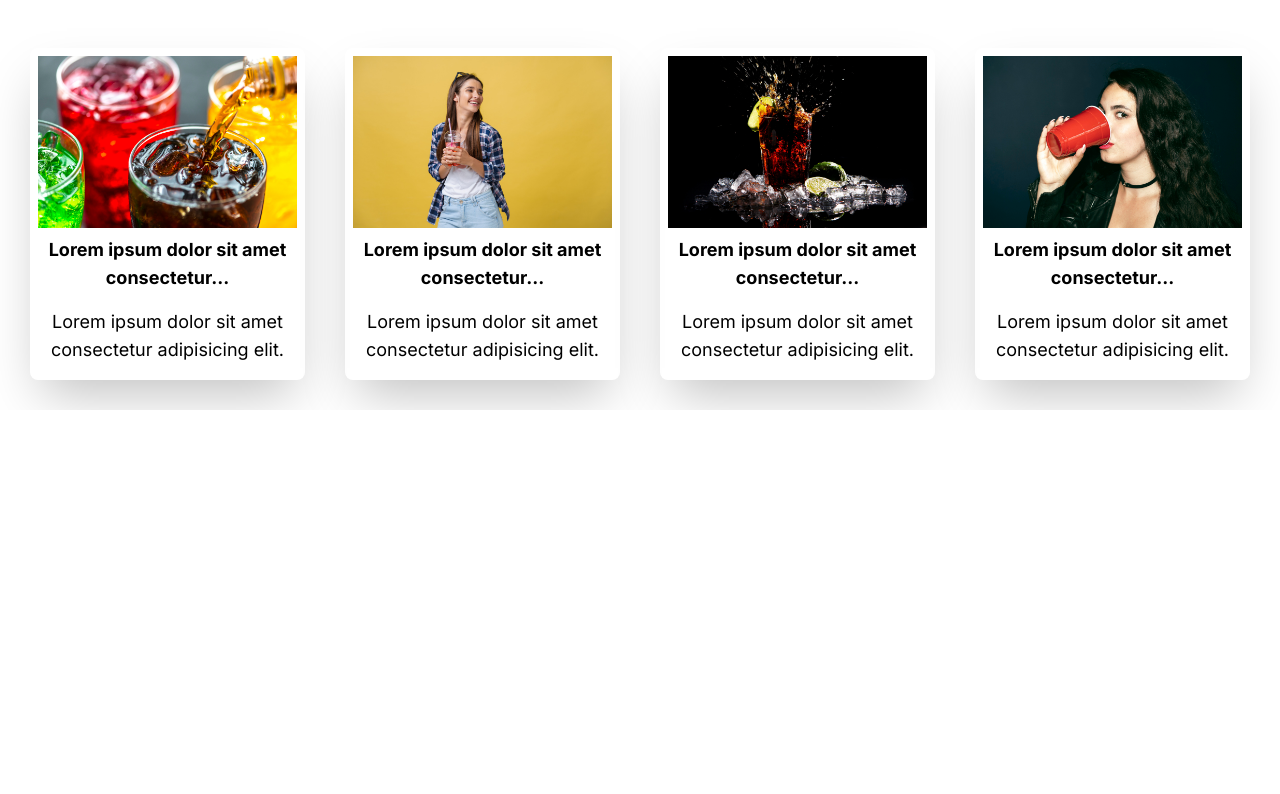
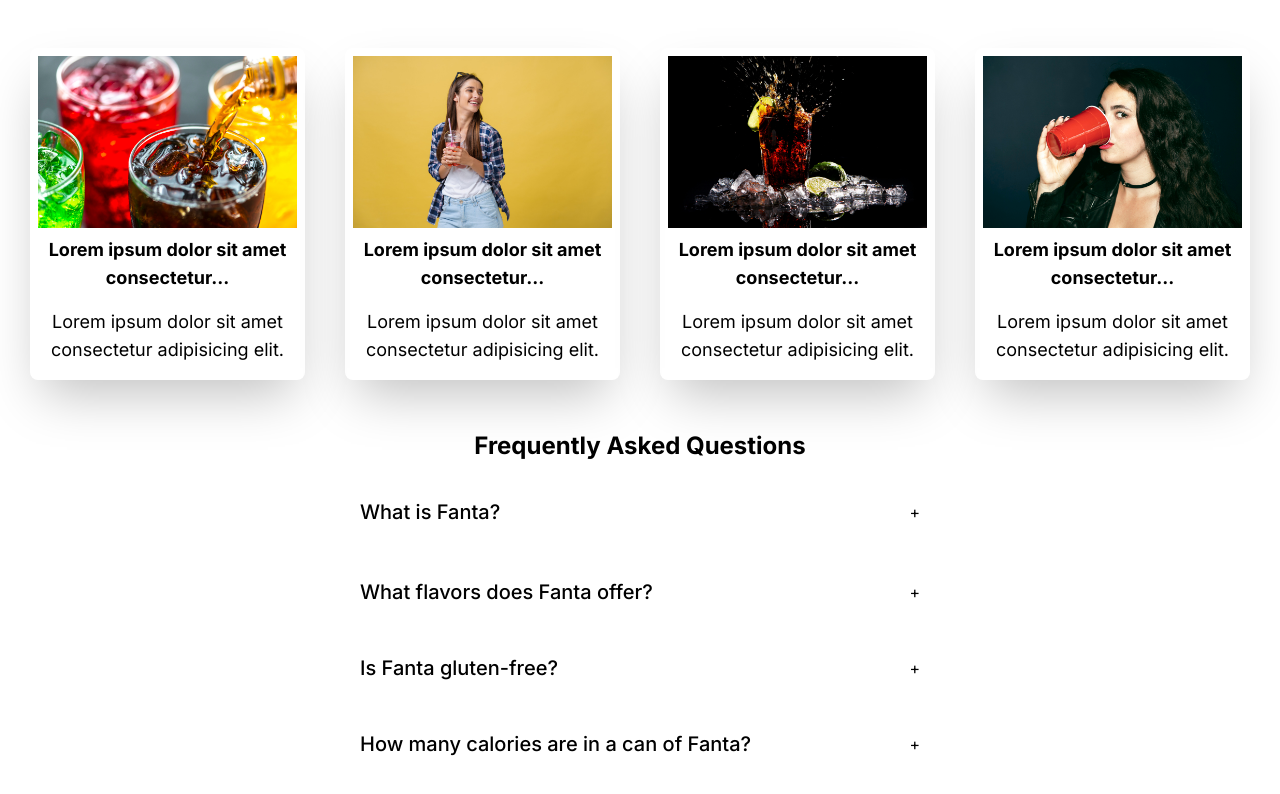
Before and after one commit to Nanor-Bright-Suka/Coca-Cola-App, a Next.js app: page / in a window 1280 px wide. Shown: the part 2679-3473 px from the top of the page. Before the commit the page ends 3089 px from the top, so only its background shows below. Built offline with nearby package versions, Linux system fonts and the light colour scheme.

Commit message:
faq-page initial commit

```diff
--- a/Utilities/Utils.ts
+++ b/Utilities/Utils.ts
@@ -90,3 +90,31 @@ export const Blogs: BlogsProps[] = [
     parag: "Lorem ipsum dolor sit amet consectetur adipisicing elit."
   }
 ]
+
+
+export const FAQs: FAQProps[] = [
+  {
+    index: 1,
+    question: "What is Fanta?",
+    answer: "Fanta is a popular fruit-flavored carbonated soft drink created by The Coca-Cola Company."
+  },
+  {
+    index: 2,
+    question:
+      "What flavors does Fanta offer?",
+    answer: "Fanta offers a variety of flavors including orange, grape, pineapple, and more!"
+  },
+
+  {
+    index: 3,
+    question: "Is Fanta gluten-free?",
+    answer: "Yes, Fanta is gluten-free, making it suitable for those with gluten intolerance."
+  },
+
+  {
+    index: 4,
+    question: "How many calories are in a can of Fanta?",
+    answer: "A 12 oz can of Fanta Orange contains about 160 calories.."
+  }
+
+  ];
--- a/app/page.tsx
+++ b/app/page.tsx
@@ -13,6 +13,7 @@ import ProductCard from '@/components/ProductCard';
 import About from '@/components/About';
 import Note from '@/components/Note';
 import Blog from '@/components/Blog';
+import FAQ from '@/components/FAQ';
 
 //import {motion} from "framer-motion"
 
@@ -156,6 +157,7 @@ export default function HomePage() {
       <About />
       <Note />
       <Blog />
+      <FAQ />
         </>
   )
 }
--- /dev/null
+++ b/components/FAQ.tsx
@@ -0,0 +1,49 @@
+
+import React, { useRef, useState } from "react";
+import { FAQs } from "@/Utilities/Utils";
+
+export default function FAQ(){
+    const [openIndex, setOpenIndex] = useState<null | number>(null);
+    const answerRefs = useRef<{[key: number]: HTMLDivElement | null }>({}); // Store references to each FAQ answer
+
+  const toggleAnswer = (index: number) => {
+      setOpenIndex(openIndex === index ? null : index);
+    }
+
+      return (
+        <div className="max-w-2xl mx-auto p-5">
+          <h1 className="text-2xl font-bold text-center mb-5">Frequently Asked Questions</h1>
+          <div className="space-y-4">
+            {FAQs.map((faq, index) => (
+              <div key={index} className="overflow-hidden m-5">
+                <div
+                  className="flex justify-between items-center w-full p-4 text-left"
+                  onClick={() => toggleAnswer(index)}
+                >
+                  <span className="font-medium text-xl">{faq.question}</span>
+                  <span
+                    className={`transform transition-transform duration-300 ${
+                      openIndex === index ? "rotate-45" : ""
+                    }`}
+                  >
+                    +
+                  </span>
+                </div>
+                <div
+                  ref={(el) => {
+                    answerRefs.current[index] = el
+                  }}
+                  style={{
+                    maxHeight: openIndex === index ? `${answerRefs.current[index]?.scrollHeight}px` : "0px",
+                    transition: "max-height 0.3s ease-in-out",
+                  }}
+                  className="overflow-hidden bg-white text-gray-700"
+                >
+                  <div className="p-4">{faq.answer}</div>
+                </div>
+              </div>
+            ))}
+          </div>
+        </div>
+      );
+    };
--- a/types/types.d.ts
+++ b/types/types.d.ts
@@ -27,3 +27,9 @@ type BlogsProps = {
     head: string,
     parag: string
 }
+
+type FAQProps = {
+    id: number,
+    question: string,
+    answer: string
+}
```
